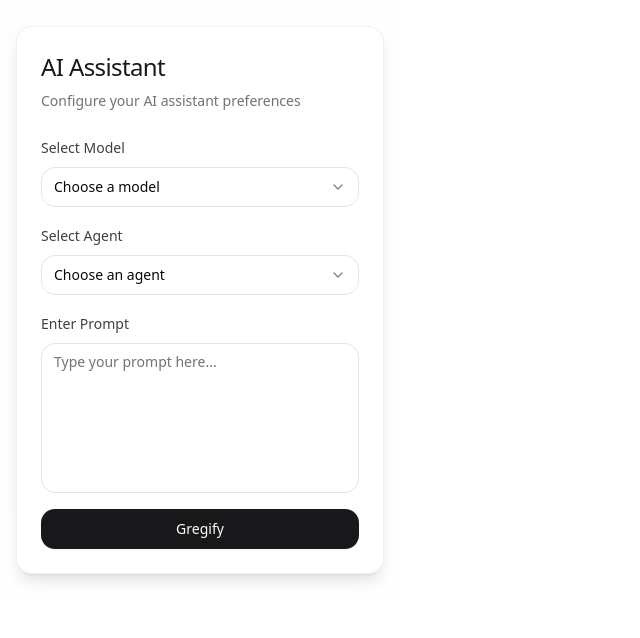
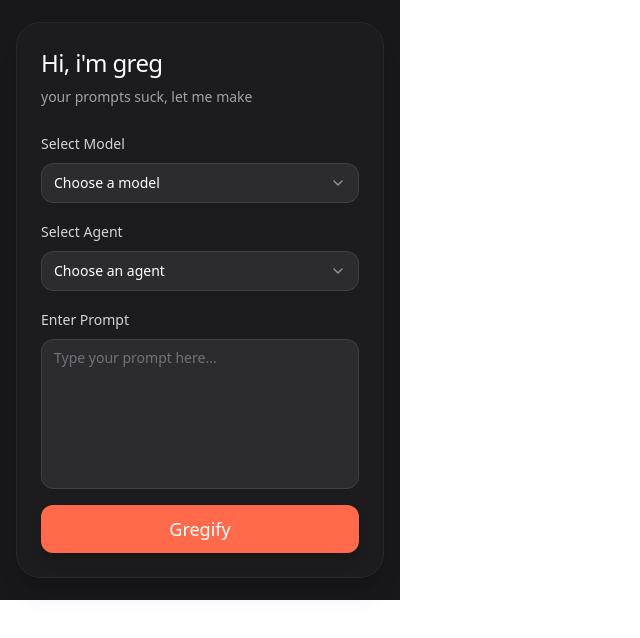
Before and after one commit to vikvang/model-agent-magic, a React (Vite) app: page / in a window 1280 px wide. Shown: the top 638 px of the page, without its empty margins (0-640 px from the left). Built offline with nearby package versions, Linux system fonts and the light colour scheme.

Commit message:
made it look nicer

```diff
--- a/src/pages/Index.tsx
+++ b/src/pages/Index.tsx
@@ -1,4 +1,3 @@
-
 import { Button } from "@/components/ui/button";
 import {
   Select,
@@ -20,27 +19,27 @@ const Index = () => {
   };
 
   return (
-    <div className="min-h-[600px] w-[400px] bg-zinc-50/30 flex items-center justify-center p-4">
-      <div className="w-full bg-white rounded-2xl p-6 shadow-lg backdrop-blur-sm border border-zinc-200/50">
+    <div className="min-h-[600px] w-[400px] bg-zinc-900 flex items-center justify-center p-4">
+      <div className="w-full bg-[#1C1C1F] rounded-3xl p-6 shadow-xl border border-zinc-800">
         <div className="space-y-2">
-          <h2 className="text-2xl font-medium tracking-tight text-zinc-900">
-            AI Assistant
+          <h2 className="text-2xl font-medium tracking-tight text-white">
+            Hi, i'm greg
           </h2>
-          <p className="text-sm text-zinc-500">
-            Configure your AI assistant preferences
+          <p className="text-sm text-zinc-400">
+            your prompts suck, let me make
           </p>
         </div>
 
         <div className="space-y-4 mt-6">
           <div className="space-y-2">
-            <label className="text-sm font-medium text-zinc-700">
+            <label className="text-sm font-medium text-zinc-300">
               Select Model
             </label>
             <Select onValueChange={setSelectedModel} value={selectedModel}>
-              <SelectTrigger className="w-full bg-white border-zinc-200">
+              <SelectTrigger className="w-full bg-[#2C2C30] text-white border-zinc-700 rounded-xl hover:bg-[#3C3C40] transition-colors">
                 <SelectValue placeholder="Choose a model" />
               </SelectTrigger>
-              <SelectContent>
+              <SelectContent className="bg-[#2C2C30] border-zinc-700">
                 <SelectItem value="gpt4">GPT-4</SelectItem>
                 <SelectItem value="claude">Claude-3.5</SelectItem>
                 <SelectItem value="gemini">Gemini Pro</SelectItem>
@@ -49,14 +48,14 @@ const Index = () => {
           </div>
 
           <div className="space-y-2">
-            <label className="text-sm font-medium text-zinc-700">
+            <label className="text-sm font-medium text-zinc-300">
               Select Agent
             </label>
             <Select onValueChange={setSelectedAgent} value={selectedAgent}>
-              <SelectTrigger className="w-full bg-white border-zinc-200">
+              <SelectTrigger className="w-full bg-[#2C2C30] text-white border-zinc-700 rounded-xl hover:bg-[#3C3C40] transition-colors">
                 <SelectValue placeholder="Choose an agent" />
               </SelectTrigger>
-              <SelectContent>
+              <SelectContent className="bg-[#2C2C30] border-zinc-700">
                 <SelectItem value="webdev">Web Developer</SelectItem>
                 <SelectItem value="syseng">System Engineer</SelectItem>
                 <SelectItem value="analyst">Data Analyst</SelectItem>
@@ -66,12 +65,12 @@ const Index = () => {
           </div>
 
           <div className="space-y-2">
-            <label className="text-sm font-medium text-zinc-700">
+            <label className="text-sm font-medium text-zinc-300">
               Enter Prompt
             </label>
             <Textarea
               placeholder="Type your prompt here..."
-              className="min-h-[150px] resize-none bg-white border-zinc-200"
+              className="min-h-[150px] resize-none bg-[#2C2C30] text-white border-zinc-700 rounded-xl placeholder-zinc-500 focus:border-zinc-500 hover:bg-[#3C3C40] transition-colors"
               value={prompt}
               onChange={(e) => setPrompt(e.target.value)}
             />
@@ -79,7 +78,7 @@ const Index = () => {
 
           <Button
             onClick={handleGregify}
-            className="w-full bg-zinc-900 hover:bg-zinc-800 text-white transition-all duration-200 shadow-sm"
+            className="w-full bg-[#FF6B4A] hover:bg-[#FF8266] text-white transition-all duration-200 rounded-xl py-6 text-lg font-medium shadow-lg hover:shadow-xl hover:shadow-[#FF6B4A]/20"
           >
             Gregify
           </Button>
```
